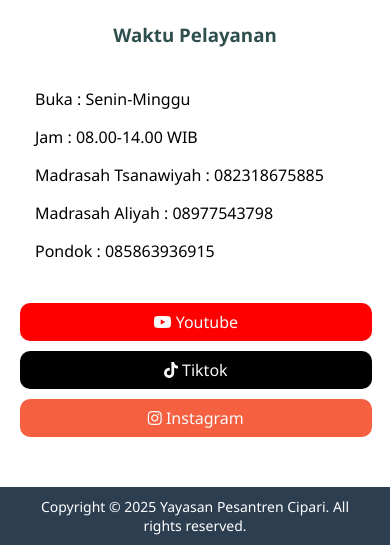
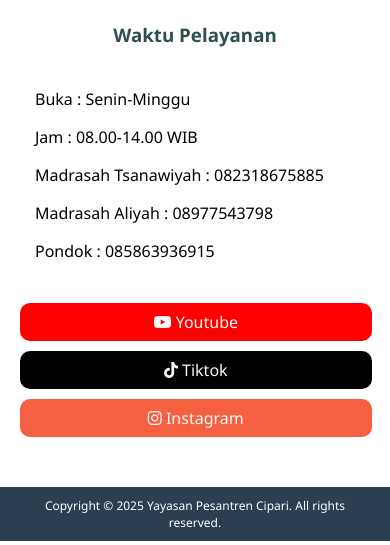
Before and after one commit to sanusiahmad/Yayasan-Pesantren-Cipari, a plain HTML site: page index.html in a window 390 px wide. Shown: the part 7717-8262 px from the top of the page. Drawn offline with Linux system fonts and the light colour scheme.

Commit message:
update footer

```diff
--- a/css/style.css
+++ b/css/style.css
@@ -955,4 +955,7 @@
   .pendaftaran-item {
     width: 100%;
   }
+  .footer {
+    font-size: 12px;
+  }
 }
```
